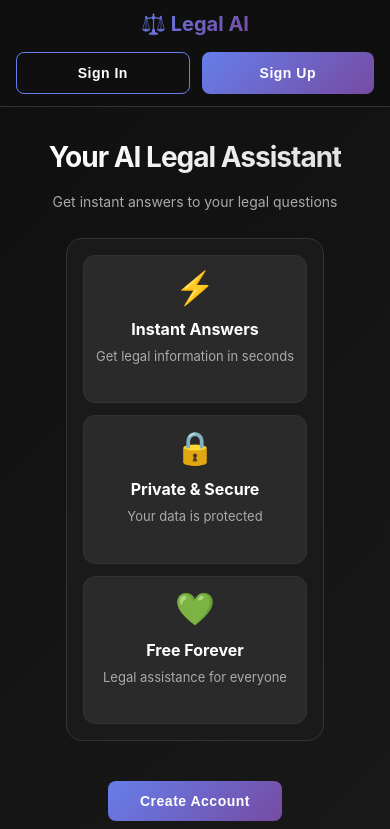
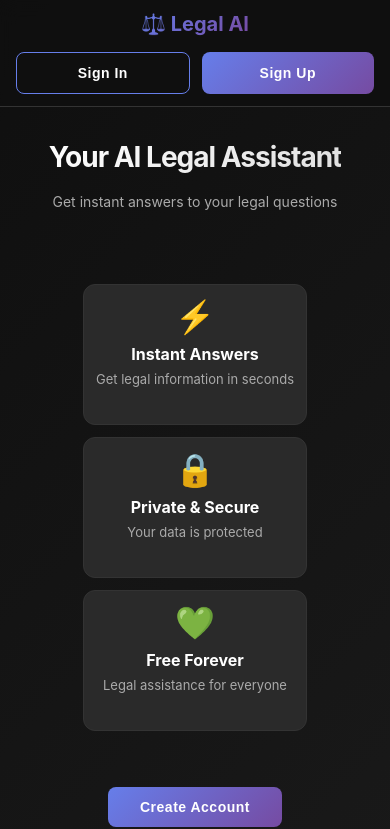
Before and after one commit to HetPatel1491/legal-llm, a React (Create React App) app: page / in a window 390 px wide. Shown: the top 829 px of the page. Built offline with nearby package versions, Linux system fonts and the light colour scheme.

Commit message:
Fix landing page layout, sign in/up alignment, mobile sidebar close button, and guest mode persistence

```diff
--- a/src/ChatPage.js
+++ b/src/ChatPage.js
@@ -32,8 +32,9 @@ function ChatPage({ isGuest, onBackToHome, onSignIn, onSignUp }) {
 const loadConversations = async () => {
   const token = localStorage.getItem('access_token');
   const userData = localStorage.getItem('user');
+  const isGuestMode = isGuest; // Use current isGuest state
 
-    if (token && userData && !isGuest) {
+  if (token && userData && !isGuestMode) {
     // User is logged in - load from database
     const user = JSON.parse(userData);
     try {
@@ -55,7 +56,7 @@ function ChatPage({ isGuest, onBackToHome, onSignIn, onSignUp }) {
       loadFromLocalStorage();
     }
   } else {
-      // Guest user - load from localStorage AND load question count from device
+    // Guest user - load from localStorage
     const deviceId = localStorage.getItem('device_id');
     const savedQuestionCount = parseInt(localStorage.getItem(`guest_questions_${deviceId}`) || '0');
     setQuestionCount(savedQuestionCount);
@@ -243,6 +244,7 @@ function ChatPage({ isGuest, onBackToHome, onSignIn, onSignUp }) {
         onSelectConversation={selectConversation}
         onNewConversation={createNewConversation}
         onDeleteConversation={deleteConversation}
+        onCloseSidebar={() => setSidebarOpen(false)}
       />
 
       <div className="chat-page">
--- a/src/LandingPage.css
+++ b/src/LandingPage.css
@@ -70,17 +70,17 @@
 /* Feature Grid */
 .features {
   display: grid;
-  grid-template-columns: repeat(auto-fit, minmax(250px, 1fr));
-  gap: 24px;
-  margin-bottom: 60px;
-  padding: 40px;
-  background: #1a1a1a;
-  border-radius: 16px;
-  border: 1px solid #333;
+  grid-template-columns: repeat(auto-fit, minmax(200px, 1fr));
+  gap: 16px;
+  margin: 30px 0;
+  padding: 0;
+  background: transparent;
+  border-radius: 0;
+  border: none;
 }
 
 .feature {
-  padding: 24px;
+  padding: 16px;
   background: #2a2a2a;
   border-radius: 12px;
   border: 1px solid #333;
@@ -90,24 +90,24 @@
 .feature:hover {
   background: #333;
   border-color: #667eea;
-  transform: translateY(-4px);
+  transform: translateY(-2px);
 }
 
 .feature-icon {
-  font-size: 40px;
-  margin-bottom: 12px;
+  font-size: 32px;
+  margin-bottom: 8px;
 }
 
 .feature h3 {
-  font-size: 18px;
-  margin-bottom: 8px;
+  font-size: 16px;
+  margin-bottom: 6px;
   color: #fff;
 }
 
 .feature p {
-  font-size: 14px;
+  font-size: 13px;
   color: #aaa;
-  line-height: 1.5;
+  line-height: 1.4;
 }
 
 /* Buttons Container */
--- a/src/Sidebar.js
+++ b/src/Sidebar.js
@@ -6,10 +6,16 @@ function Sidebar({
   currentConversationId,
   onSelectConversation,
   onNewConversation,
-  onDeleteConversation
+  onDeleteConversation,
+  onCloseSidebar
 }) {
   return (
     <div className="sidebar">
+      {/* Close button for mobile */}
+      <button className="sidebar-close" onClick={onCloseSidebar}>
+        ✕
+      </button>
+
       {/* Header */}
       <div className="sidebar-header">
         <h2>⚖️ Legal LLM</h2>
@@ -44,7 +50,6 @@ function Sidebar({
                 onClick={(e) => {
                   e.stopPropagation();
                   if (window.confirm('Are you sure you want to delete this conversation?')) {
-      // Just delete from UI and localStorage - don't call database
                     onDeleteConversation(conv.id);
                   }
                 }}
--- a/src/SignInPage.css
+++ b/src/SignInPage.css
@@ -106,7 +106,7 @@
   align-items: center;
   margin: 24px 0;
   color: #666;
-  font-size: 14px;
+  font-size: 13px;
 }
 
 .divider::before,
@@ -119,6 +119,8 @@
 
 .divider span {
   padding: 0 12px;
+  text-align: center;
+  white-space: nowrap;
 }
 
 .google-button {
--- a/src/SignUpPage.css
+++ b/src/SignUpPage.css
@@ -106,7 +106,7 @@
   align-items: center;
   margin: 24px 0;
   color: #666;
-  font-size: 14px;
+  font-size: 13px;
 }
 
 .divider::before,
@@ -119,6 +119,8 @@
 
 .divider span {
   padding: 0 12px;
+  text-align: center;
+  white-space: nowrap;
 }
 
 .google-button {
```
Lines whose indentation alone changed are shown as unchanged.
